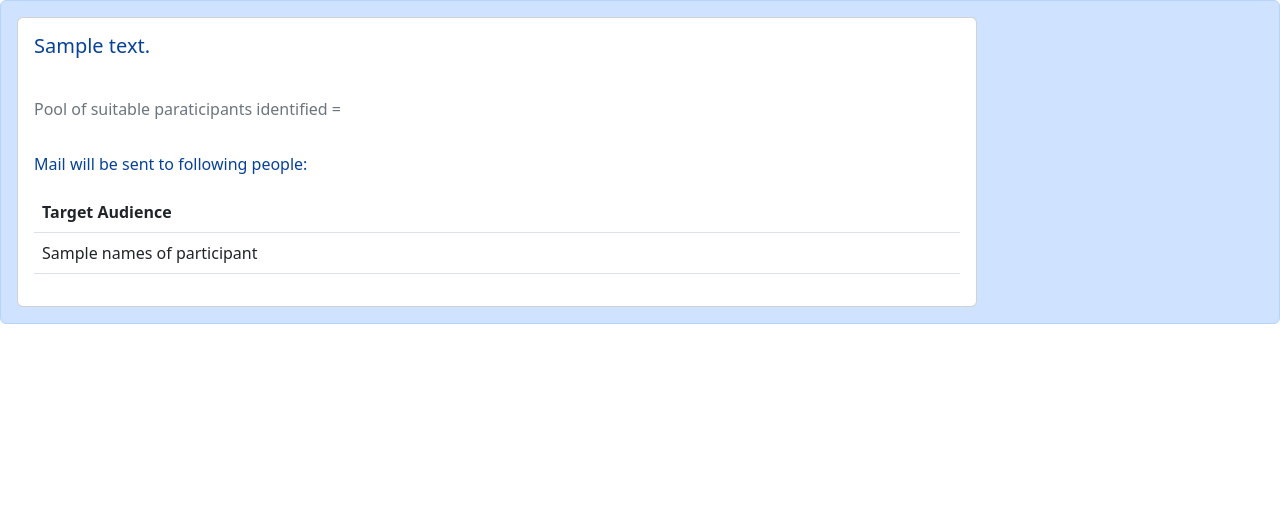
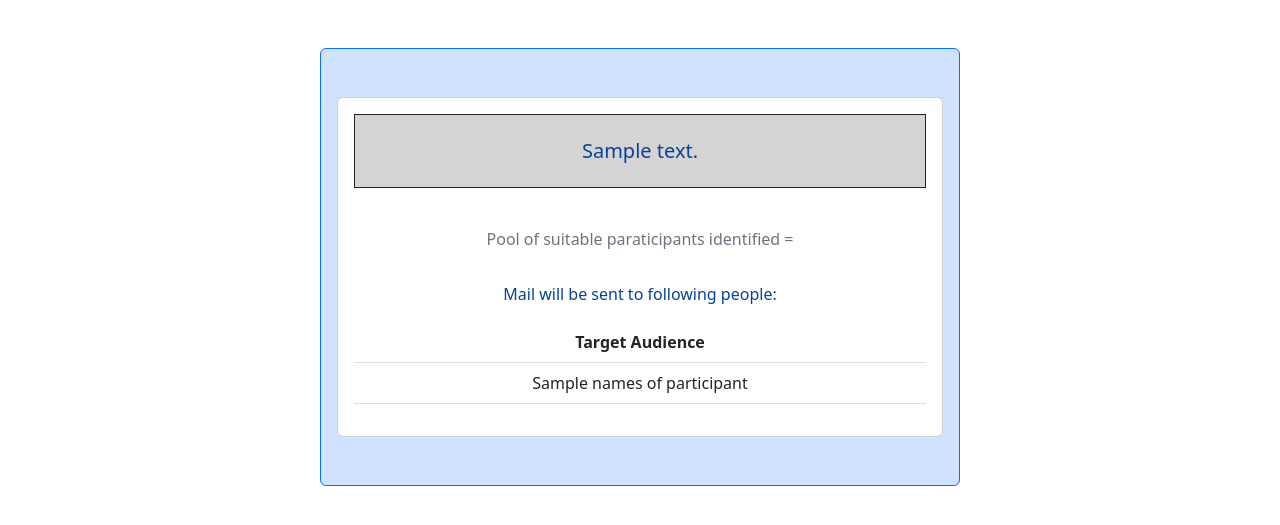
Before and after one commit to thebabycode/Specfront, a Django app: template templates/aimodel.html in a window 1280 px wide. Shown: the top 525 px of the page. Run offline with Django 4.2, Linux system fonts and the light colour scheme; the template is opened without the code that fills it: most values are stand-ins (such as "Sample title", 1, 10 or a date in 2020).

Commit message:
formatted output

```diff
--- a/templates/aimodel.html
+++ b/templates/aimodel.html
@@ -8,11 +8,10 @@
     <meta name="viewport" content="width=device-width, initial-scale=1.0">
     <title>Document</title>
     <body>
-        <section>
-        <div class="alert alert-primary"></bold>
-        <div class="card" style="width:60rem;">
+        <div class="alert alert-primary text-center container w-50 p-3 my-5 py-5 align-self-center border border-primary">
+        <div class="card text-center bg-blue w-auto">
             <div class="card-body">
-              <h5 class="card-title">{{ai.message}}</h5>
+              <h5 class="card-title border border-dark p-4" style="background-color: rgb(213, 211, 211);">{{ai.message}}</h5>
               <h6 class="card-subtitle mb-2 text-muted"><br><br>Pool of suitable paraticipants identified = {{no_of_participants}}</h6>
               <p class="card-text"><br>Mail will be sent to following people:
                 <table class="table table-border borderd">
@@ -28,7 +27,6 @@
             </div>
           </div>
         </div>
-        </section>
     </body>
 </head>
 <body>
```
Also changed, not shown: templates/index.html (+5 -2 lines), db.sqlite3.
